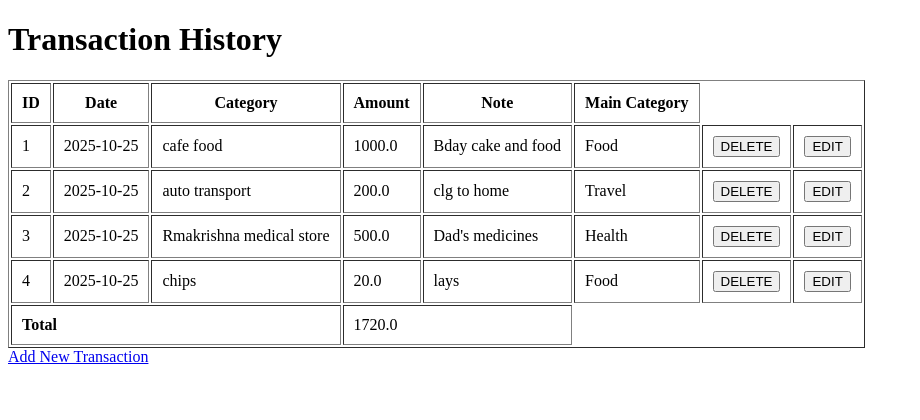
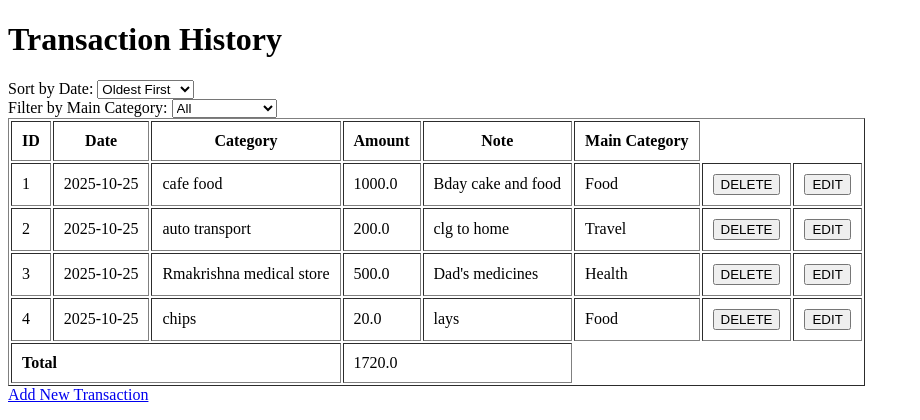
Before and after one commit to lakshmitulasimandala/BUDJET, a Flask app: page /history in a window 1280 px wide. Shown: the top 420 px of the page, without its empty margins (0-920 px from the left). Run offline with Flask 3, Linux system fonts and the light colour scheme; data comes from the database, SQL or seed files in the repository; both versions use the stored data as it was after the commit.

Commit message:
Added sort and filter feature in history page only

```diff
--- a/app.py
+++ b/app.py
@@ -35,16 +35,28 @@ def add_transaction():
 
 @app.route('/history')
 def history():
+    sort_order = request.args.get('sort_order','asc').upper()
+    main_category = request.args.get('main_category','')
+
     conn = sqlite3.connect('database.db')
     cursor = conn.cursor()
 
-    cursor.execute("SELECT * FROM transactions ORDER by id")
+    query = ("SELECT * FROM transactions")
+    params = []
+
+    if main_category:  # if user selected a category
+        query += " WHERE main_category = ?"
+        params.append(main_category)
+
+    query += " ORDER BY DATE " + ("ASC" if sort_order == "ASC" else "DESC")
+
+    cursor.execute(query,params)
     transactions = cursor.fetchall()
 
     total_amount = sum([t[3] for t in transactions])  # t[3] is the 'amount' column
 
     conn.close()
-    return render_template('history.html',transactions = transactions, total_amount= total_amount)
+    return render_template('history.html',transactions = transactions, total_amount= total_amount, selected_category = main_category)
 
 
 @app.route('/delete_transaction/<int:trans_id>', methods = ["POST"])
--- a/templates/history.html
+++ b/templates/history.html
@@ -7,6 +7,31 @@
 </head>
 <body>
     <h1>Transaction History</h1>
+
+    <label>Sort by Date:</label>
+    <select name="sort_order">
+        <option value="asc" {% if request.args.get('sort_order') == 'asc' %}selected{% endif %}>Oldest First</option>
+        <option value="desc" {% if request.args.get('sort_order') == 'desc' %}selected{% endif %}>Newest First</option>
+    </select>
+
+    <form method="get" action="/history">
+        <label>Filter by Main Category:</label>
+        <select name="main_category" onchange="this.form.submit()">
+            <option value="">All</option>
+            <option value="Food" {% if selected_category=='Food' %}selected{% endif %}>Food</option>
+            <option value="Travel" {% if selected_category=='Travel' %}selected{% endif %}>Travel</option>
+            <option value="Fees" {% if selected_category=='Fees' %}selected{% endif %}>Fees</option>
+            <option value="Clothes" {% if selected_category=='Clothes' %}selected{% endif %}>Clothes</option>
+            <option value="Entertainment" {% if selected_category=='Entertainment' %}selected{% endif %}>Entertainment</option>
+            <option value="Health" {% if selected_category=='Health' %}selected{% endif %}>Health</option>
+            <option value="Home" {% if selected_category=='Home' %}selected{% endif %}>Home</option>
+            <option value="Bills" {% if selected_category=='Bills' %}selected{% endif %}>Bills</option>
+            <option value="Gifts" {% if selected_category=='Gifts' %}selected{% endif %}>Gifts</option>
+            <option value="Savings" {% if selected_category=='Savings' %}selected{% endif %}>Savings</option>
+            <option value="Others" {% if selected_category=='Others' %}selected{% endif %}>Others</option>
+        </select>
+    </form>
+
     <table border="1" cellpadding="10">
         <tr>
             <th>ID</th>
```
Also changed, not shown: database.db.
